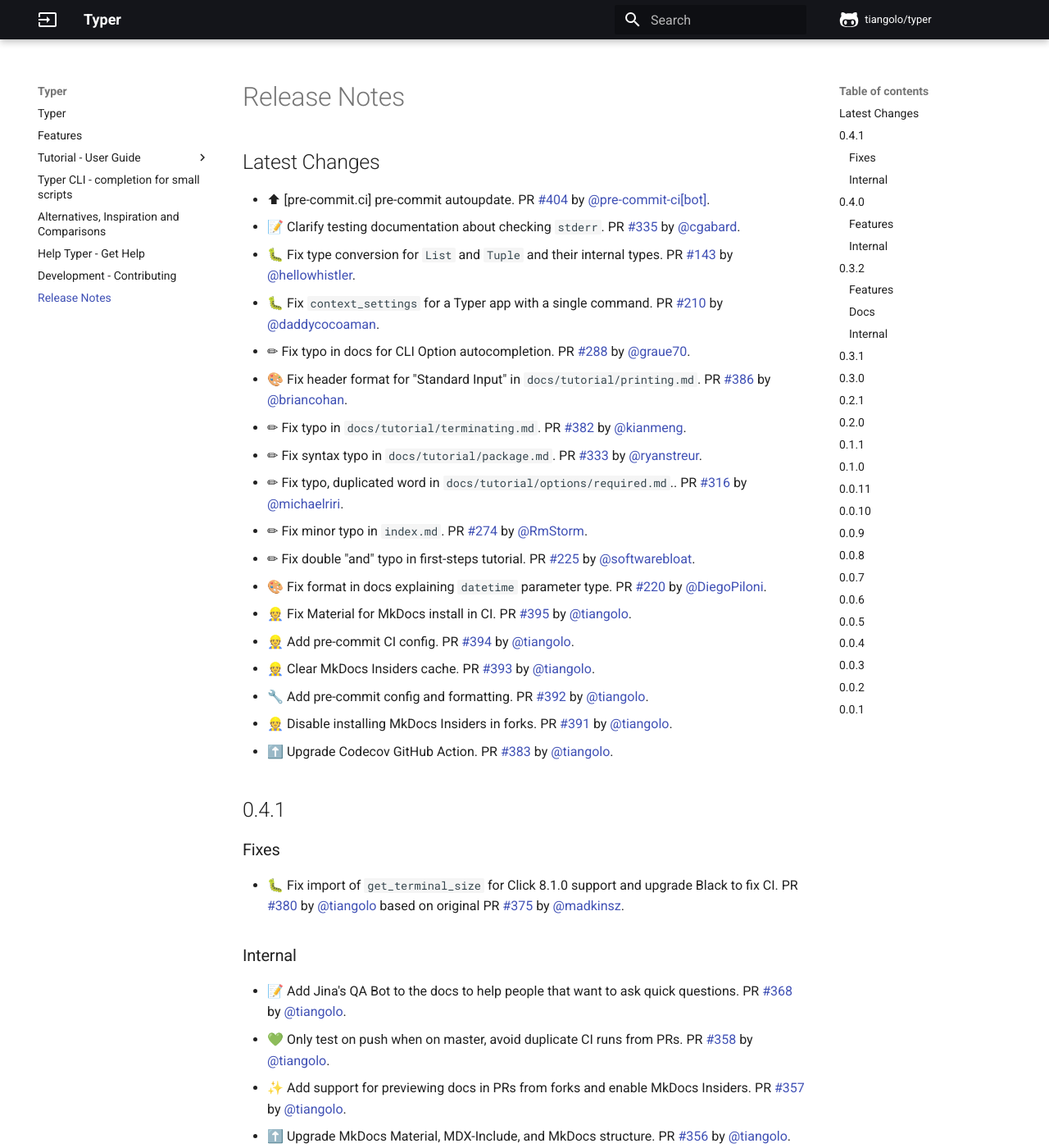
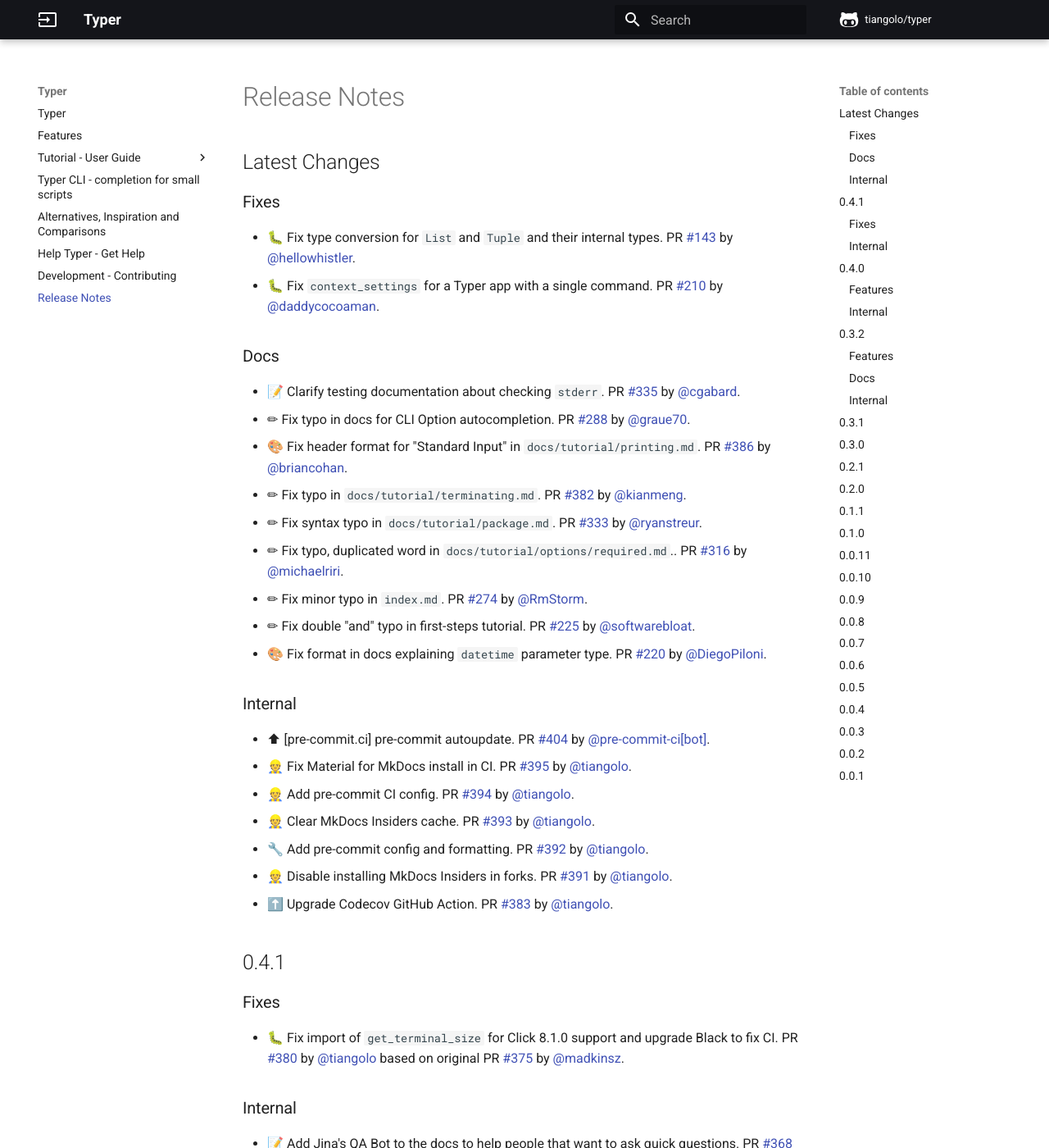
Before and after one commit to RED0731/red_pythonTyper, an MkDocs documentation site: the page built from docs/release-notes.md, in a window 1280 px wide and 1400 px high. Shown: the whole window at 82% size. Built offline with MkDocs 1.6.1 and Material for MkDocs 9.7.7, drawn with Linux system fonts in a browser that asks for light colours; comment, search, counter and statistics services are not loaded; part of the change alters nothing that is shown.

Commit message:
📝 Update release notes

```diff
--- a/docs/release-notes.md
+++ b/docs/release-notes.md
@@ -1,9 +1,14 @@
 ## Latest Changes
 
-* ⬆ [pre-commit.ci] pre-commit autoupdate. PR [#404](https://github.com/tiangolo/typer/pull/404) by [@pre-commit-ci[bot]](https://github.com/apps/pre-commit-ci).
-* 📝 Clarify testing documentation about checking `stderr`. PR [#335](https://github.com/tiangolo/typer/pull/335) by [@cgabard](https://github.com/cgabard).
+
+### Fixes
+
 * 🐛 Fix type conversion for `List` and `Tuple` and their internal types. PR [#143](https://github.com/tiangolo/typer/pull/143) by [@hellowhistler](https://github.com/hellowhistler).
 * 🐛 Fix `context_settings` for a Typer app with a single command. PR [#210](https://github.com/tiangolo/typer/pull/210) by [@daddycocoaman](https://github.com/daddycocoaman).
+
+### Docs
+
+* 📝 Clarify testing documentation about checking `stderr`. PR [#335](https://github.com/tiangolo/typer/pull/335) by [@cgabard](https://github.com/cgabard).
 * ✏ Fix typo in docs for CLI Option autocompletion. PR [#288](https://github.com/tiangolo/typer/pull/288) by [@graue70](https://github.com/graue70).
 * 🎨 Fix header format for "Standard Input" in `docs/tutorial/printing.md`. PR [#386](https://github.com/tiangolo/typer/pull/386) by [@briancohan](https://github.com/briancohan).
 * ✏ Fix typo in `docs/tutorial/terminating.md`. PR [#382](https://github.com/tiangolo/typer/pull/382) by [@kianmeng](https://github.com/kianmeng).
@@ -12,12 +17,17 @@
 * ✏ Fix minor typo in `index.md`. PR [#274](https://github.com/tiangolo/typer/pull/274) by [@RmStorm](https://github.com/RmStorm).
 * ✏ Fix double "and" typo in first-steps tutorial. PR [#225](https://github.com/tiangolo/typer/pull/225) by [@softwarebloat](https://github.com/softwarebloat).
 * 🎨 Fix format in docs explaining `datetime` parameter type. PR [#220](https://github.com/tiangolo/typer/pull/220) by [@DiegoPiloni](https://github.com/DiegoPiloni).
+
+### Internal
+
+* ⬆ [pre-commit.ci] pre-commit autoupdate. PR [#404](https://github.com/tiangolo/typer/pull/404) by [@pre-commit-ci[bot]](https://github.com/apps/pre-commit-ci).
 * 👷 Fix Material for MkDocs install in CI. PR [#395](https://github.com/tiangolo/typer/pull/395) by [@tiangolo](https://github.com/tiangolo).
 * 👷 Add pre-commit CI config. PR [#394](https://github.com/tiangolo/typer/pull/394) by [@tiangolo](https://github.com/tiangolo).
 * 👷 Clear MkDocs Insiders cache. PR [#393](https://github.com/tiangolo/typer/pull/393) by [@tiangolo](https://github.com/tiangolo).
 * 🔧 Add pre-commit config and formatting. PR [#392](https://github.com/tiangolo/typer/pull/392) by [@tiangolo](https://github.com/tiangolo).
 * 👷 Disable installing MkDocs Insiders in forks. PR [#391](https://github.com/tiangolo/typer/pull/391) by [@tiangolo](https://github.com/tiangolo).
 * ⬆️ Upgrade Codecov GitHub Action. PR [#383](https://github.com/tiangolo/typer/pull/383) by [@tiangolo](https://github.com/tiangolo).
+
 ## 0.4.1
 
 ### Fixes
```
